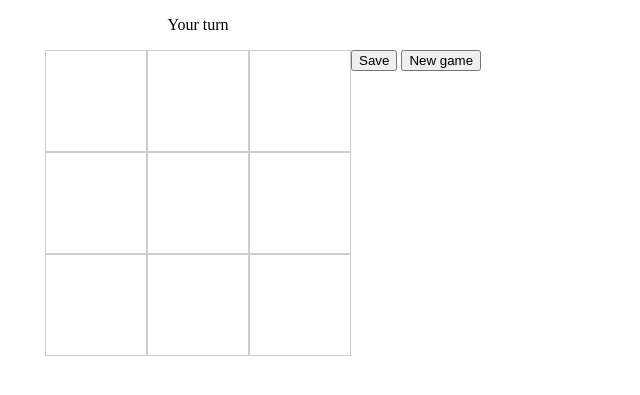
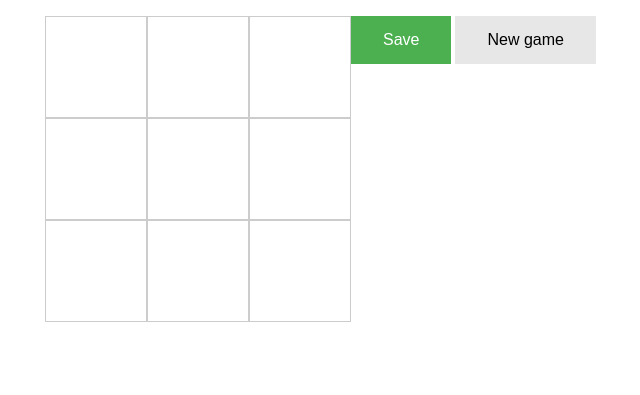
Before and after one commit to MiJunior/tic-tac-toe, a PHP site: page / in a window 1280 px wide. Shown: the top 395 px of the page, without its empty margins (442-1082 px from the left). Run offline with PHP 8.4, Linux system fonts and the light colour scheme.

Commit message:
remote console.log & fix getting text with jquery

```diff
--- a/index.php
+++ b/index.php
@@ -11,7 +11,7 @@
 </head>
 <body>
     <div class="tic-tac-toe">
-        <p class="result">Your turn</p>
+        <p class="result"></p>
         <div class="block cell1"></div>
         <div class="block cell2"></div>
         <div class="block cell3"></div>
--- a/script.js
+++ b/script.js
@@ -68,9 +68,6 @@ $(document).ready(function () {
             if( $('.'+first).text() == mark && $('.'+second).text() == '' && $('.'+third).text() == mark && exit_flag == false ){
 
                 localStorage.setItem(second, mark);
-                console.log(first);
-                console.log(second);
-                console.log(third);
                 $('.'+second).text(mark);
                 $('.'+first+',.'+second+',.'+third).css("background-color", "#EF7C7C");
                 localStorage.setItem('result', 'You lose');
@@ -82,9 +79,6 @@ $(document).ready(function () {
             if( $('.'+first).text() == '' && $('.'+second).text() == mark && $('.'+third).text() == mark && exit_flag == false ){
 
                 localStorage.setItem(first, mark);
-                console.log(first);
-                console.log(second);
-                console.log(third);
                 $('.'+first).text(mark);
                 $('.'+first+',.'+second+',.'+third).css("background-color", "#EF7C7C");
                 localStorage.setItem('result', 'You lose');
@@ -133,8 +127,7 @@ $(document).ready(function () {
 
         if($('.tic-tac-toe .block').text() !==''){
             for(var i = 1; i<10 ; i++){
-                var e = document.getElementsByClassName('cell'+i)[0];
-                localStorage.setItem('cell'+i, e.innerHTML );
+                localStorage.setItem('cell'+i, $('.cell'+i).text() );
             }
         }
     });
--- a/style.css
+++ b/style.css
@@ -15,3 +15,23 @@
     font-size: 100px;
     line-height: 94px;
 }
+.save {
+    background-color: #4CAF50;
+    border: none;
+    color: white;
+    padding: 15px 32px;
+    text-align: center;
+    text-decoration: none;
+    display: inline-block;
+    font-size: 16px;
+}
+.new {
+    background-color: #e7e7e7;
+    color: black;
+    border: none;
+    padding: 15px 32px;
+    text-align: center;
+    text-decoration: none;
+    display: inline-block;
+    font-size: 16px;
+}
```
